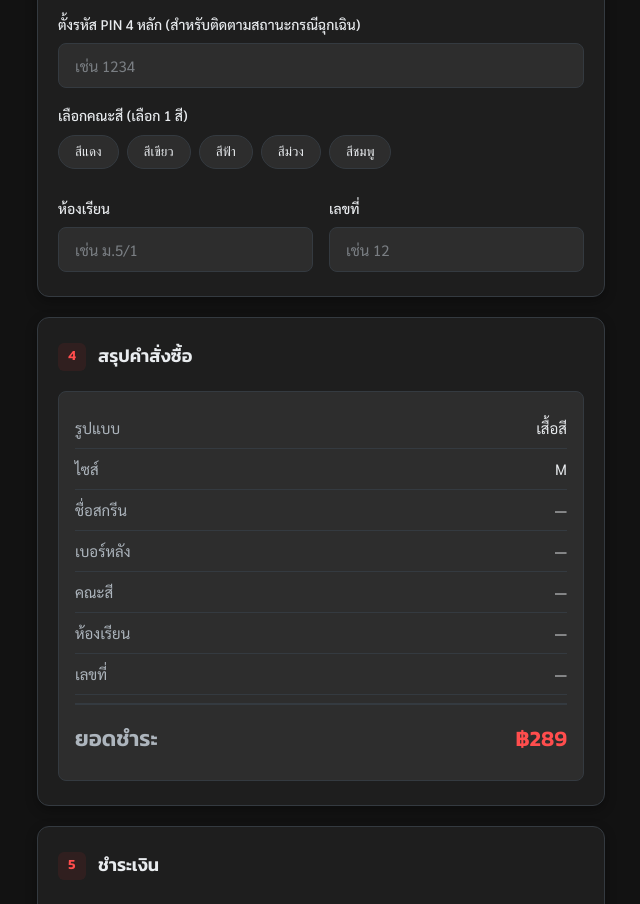
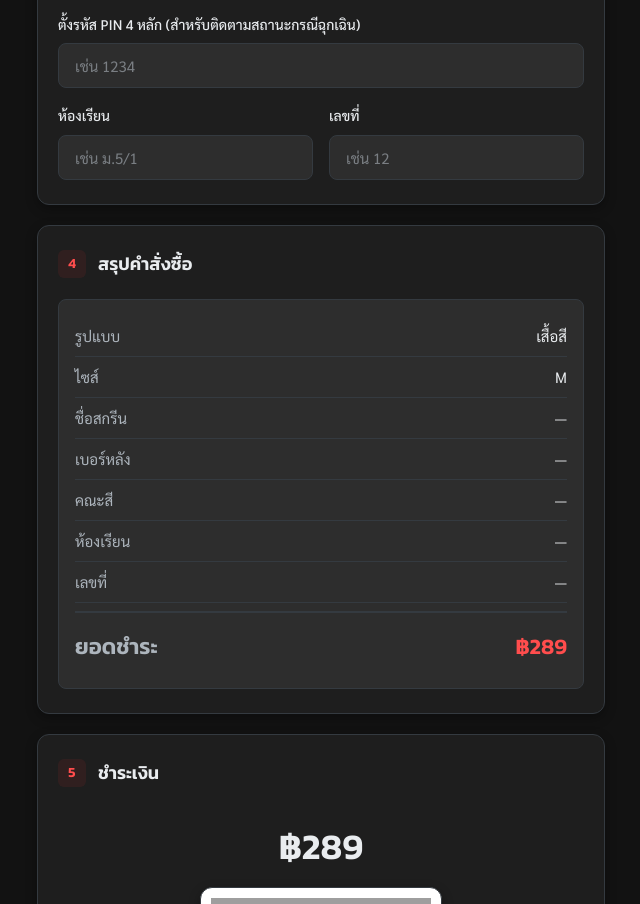
Before and after one commit to Jetd1234/Chiangsaendiwa, a plain HTML site: page index.html in a window 1280 px wide. Shown: the part 3825-4729 px from the top of the page, without its empty margins (319-959 px from the left). Drawn offline with Linux system fonts and the light colour scheme; grey boxes are pictures that could not be loaded.

Commit message:
ฟหก

```diff
--- a/index.html
+++ b/index.html
@@ -154,20 +154,10 @@
       <label for="customerPin">ตั้งรหัส PIN 4 หลัก (สำหรับติดตามสถานะกรณีฉุกเฉิน)</label>
       <input id="customerPin" type="text" inputmode="numeric" maxlength="4" placeholder="เช่น 1234" autocomplete="off" oninput="this.value=this.value.replace(/\D/g,'').slice(0,4)">
 
-      <!-- เลือกคณะสี -->
-      <label>เลือกคณะสี (เลือก 1 สี)</label>
-      <div class="color-buttons" id="colorButtons" style="display:flex;flex-wrap:wrap;gap:8px;margin-bottom:12px;">
-        <button type="button" class="color-btn" onclick="selectColor('สีแดง', this)" style="padding:8px 16px;border-radius:20px;border:1px solid var(--border-color);background:var(--bg-input);color:var(--text-main);cursor:pointer;">สีแดง</button>
-        <button type="button" class="color-btn" onclick="selectColor('สีเขียว', this)" style="padding:8px 16px;border-radius:20px;border:1px solid var(--border-color);background:var(--bg-input);color:var(--text-main);cursor:pointer;">สีเขียว</button>
-        <button type="button" class="color-btn" onclick="selectColor('สีฟ้า', this)" style="padding:8px 16px;border-radius:20px;border:1px solid var(--border-color);background:var(--bg-input);color:var(--text-main);cursor:pointer;">สีฟ้า</button>
-        <button type="button" class="color-btn" onclick="selectColor('สีม่วง', this)" style="padding:8px 16px;border-radius:20px;border:1px solid var(--border-color);background:var(--bg-input);color:var(--text-main);cursor:pointer;">สีม่วง</button>
-        <button type="button" class="color-btn" onclick="selectColor('สีชมพู', this)" style="padding:8px 16px;border-radius:20px;border:1px solid var(--border-color);background:var(--bg-input);color:var(--text-main);cursor:pointer;">สีชมพู</button>
-      </div>
-
       <!-- แสดงเมื่อกดปุ่มคณะสีอื่นๆ -->
       <div id="otherTeamWrapper" style="display:none;margin:0 0 14px;padding:14px;border:1px dashed var(--brand-red);border-radius:12px;">
         <label for="otherTeamColor">ชื่อคณะสีอื่นๆ</label>
-        <input id="otherTeamColor" placeholder="เช่น คณะสีส้ม" autocomplete="off">
+        <input id="otherTeamColor" placeholder="เช่น คณะสีแดง" autocomplete="off">
       </div>
 
       <!-- ห้องและเลขที่แยกช่องกัน ไม่รวมกับคณะสี -->
```
